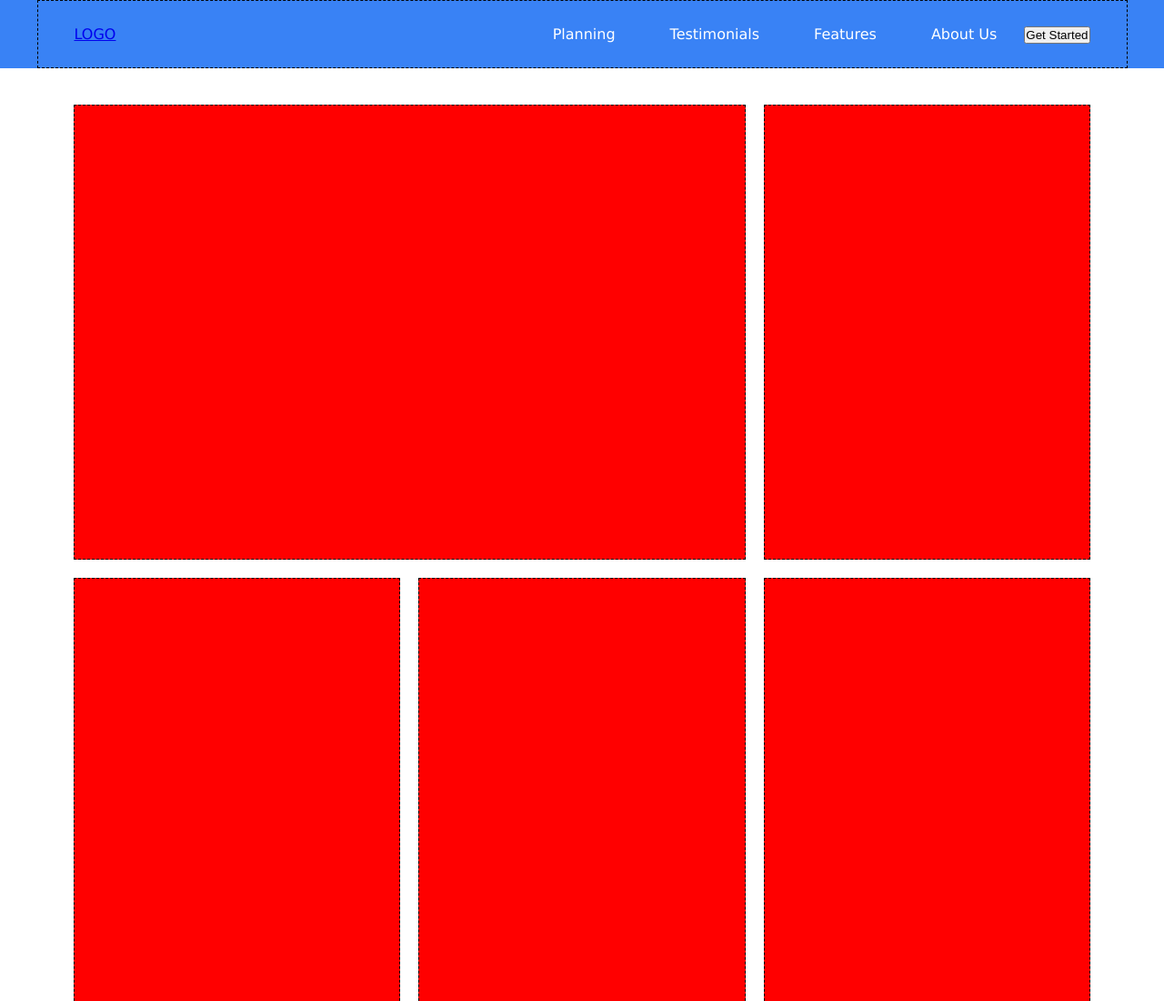
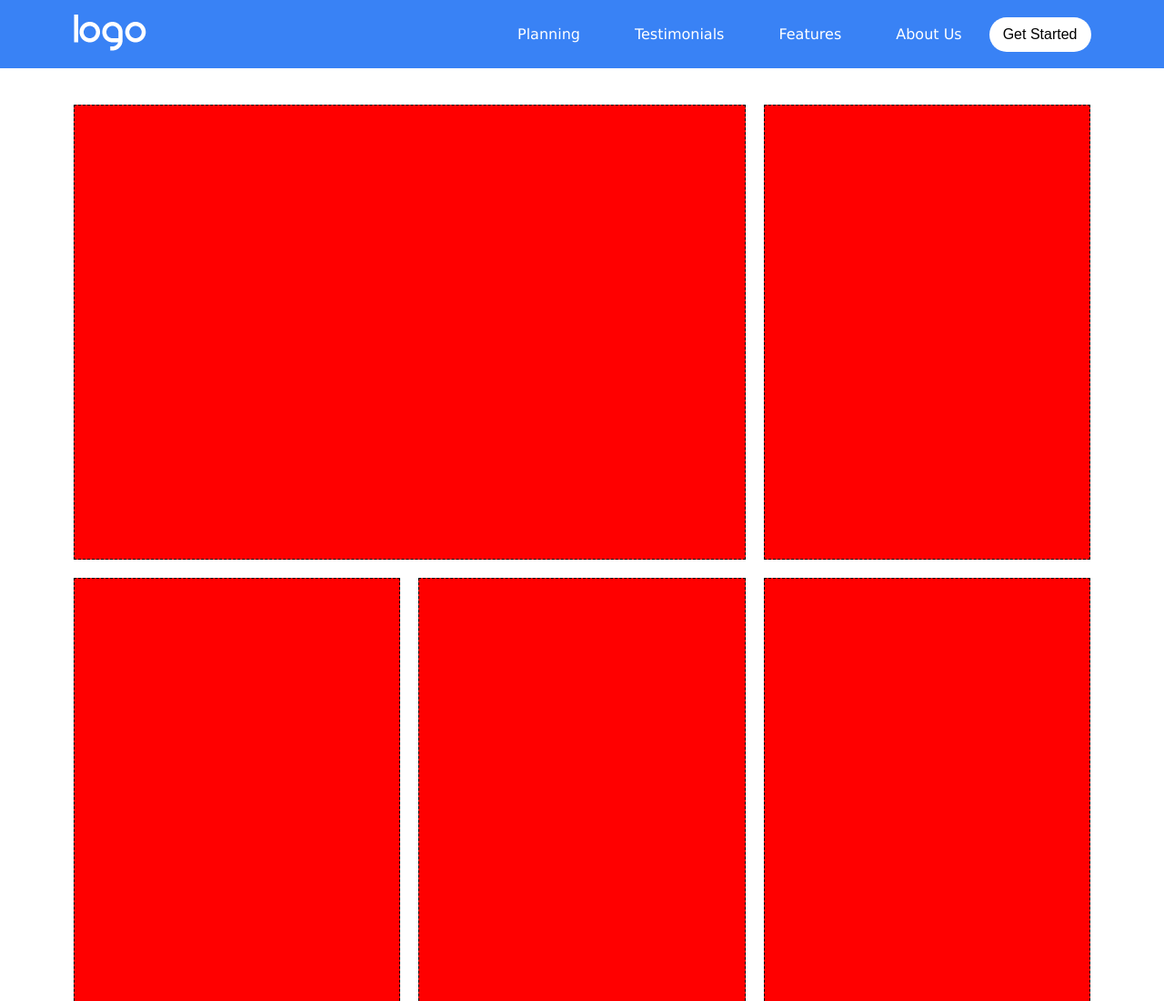
Before and after one commit to gds90/htmlcss-responsive-layout, a plain HTML site: page index.html in a window 1280 px wide. Shown: the top 1100 px of the page at 91% size. Drawn offline with Linux system fonts and the light colour scheme.

Commit message:
UPDATE content and style header

```diff
--- a/css/style.css
+++ b/css/style.css
@@ -8,12 +8,12 @@ body {
     font-family: Verdana, Geneva, Tahoma, sans-serif;
 }
 
+.db {
+    border: 1px dashed black;
+}
+/* HEADER  */
 header {
     background-color: rgb(57,130,245);
-}
-
-.db {
-    border: 1px dashed black;
 }
 
 .header-content {
@@ -34,8 +34,19 @@ header {
     color: white;
     padding: 30px;
 }
+.header-menu li {
+    line-height: 2.5;
+}
 .icon-hamburger {
     display: block;
+    font-size: 1.5rem;
+}
+.start-button {
+    font-size: 16px;
+    padding: 10px 15px;
+    border: none;
+    border-radius: 40px;
+    background-color: #fff;
 }
 
 .footer-content {
--- a/index.html
+++ b/index.html
@@ -11,18 +11,18 @@
 <body>
     <!-- Header  -->
     <header>
-        <div class="header-content db">
+        <div class="header-content">
             <a class="header-logo" href="#">
-                LOGO
+                <img src="./img/logo.png" alt="">
             </a>
             <ul class="header-menu">
-                <li><a href="#">Planning</a></li>
-                <li><a href="#">Testimonials</a></li>
-                <li><a href="#">Features</a></li>
-                <li><a href="#">About Us</a></li>
-                <li><button>Get Started</button></li>
+                <li><a href="#planning">Planning</a></li>
+                <li><a href="#testimonials">Testimonials</a></li>
+                <li><a href="#features">Features</a></li>
+                <li><a href="#about-us">About Us</a></li>
+                <li><button class="start-button">Get Started</button></li>
             </ul>
-            <div class="icon-hamburger db">
+            <div class="icon-hamburger">
                 <span><i class="fa-solid fa-bars"></i></span>
             </div>
         </div>
@@ -52,7 +52,7 @@
             </div>
         </section>
         <!-- Section strategic planning -->
-        <section class="planning">
+        <section id="planning" class="planning">
             <div class="container p-3">
                 <div class="row">
                     <div class="col-100 db">
@@ -65,7 +65,7 @@
             </div>
         </section>
         <!-- Section testimonials -->
-        <section class="testimonials">
+        <section id="testimonials" class="testimonials">
             <div class="container p-3 text-center">
                 <h3 class="p-y-4">TESTIMONIALS</h3>
                 <p></p>
@@ -84,7 +84,7 @@
             </div>
         </section>
         <!-- Section work with us  -->
-        <section class="work-with-us">
+        <section id="features" class="work-with-us">
             <div class="container p-3 text-center">
                 <h3 class="p-y-4">Benefits of working with us</h3>
                 <div class="row">
@@ -110,7 +110,7 @@
             </div>
         </section>
         <!-- Section about us -->
-        <section class="about-us">
+        <section id="about-us" class="about-us">
             <div class="container p-3">
                 <div class="row">
                     <div class="col-100 col-60 db">
```
